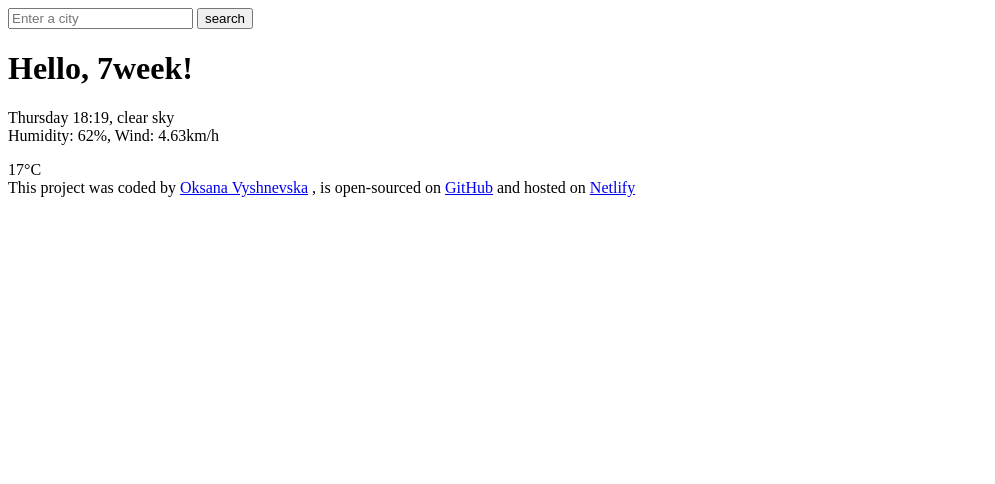
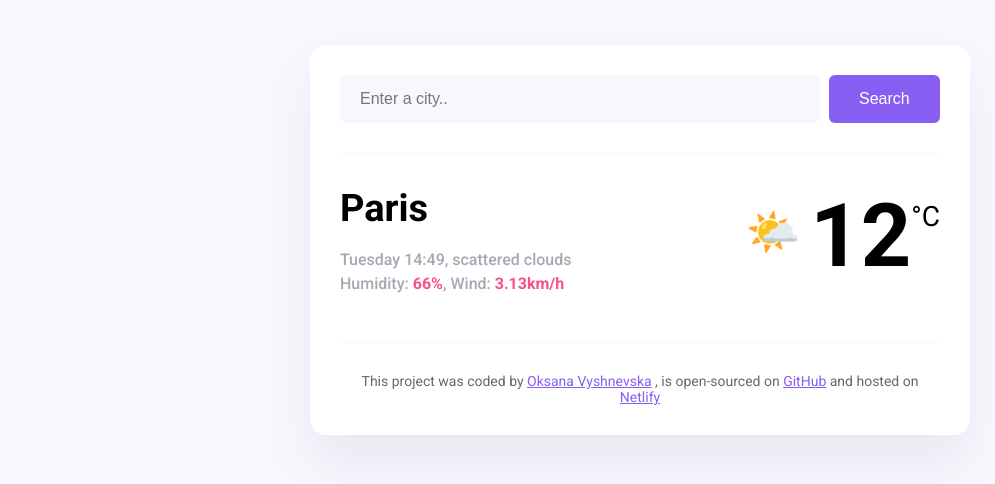
Before and after one commit to OksiVysh/7week, a plain HTML site: page index.html in a window 1280 px wide. Shown: the whole page, without its empty margins (0-995 px from the left). Drawn offline with Linux system fonts and the light colour scheme.

Commit message:
added css

```diff
--- a/index.html
+++ b/index.html
@@ -3,27 +3,54 @@
   <head>
     <meta charset="UTF-8" />
     <meta name="viewport" content="width=device-width, initial-scale=1.0" />
+    <link rel="stylesheet" href="src/index.css" />
+    <link
+      href="https://fonts.googleapis.com/css2?family=Roboto:ital,wght@0,100;0,300;0,400;0,500;0,700;0,900;1,100;1,300;1,400;1,500;1,700;1,900&display=swap"
+      rel="stylesheet"
+    />
     <title>Hello, 7week!</title>
   </head>
   <body>
+    <div class="weather-app">
       <header>
-      <form>
-        <input type="search" placeholder="Enter a city" required />
-        <input type="submit" value="search" />
+        <form class="search-form">
+          <input
+            type="search"
+            placeholder="Enter a city.."
+            required
+            class="search-form-input"
+          />
+          <input type="submit" value="Search" class="search-form-button" />
         </form>
       </header>
+      <main>
+        <div class="weather-app-data">
           <div>
-      <h1>Hello, 7week!</h1>
-      <p>Thursday 18:19, clear sky <br />Humidity: 62%, Wind: 4.63km/h</p>
+            <h1 class="weather-app-city">Paris</h1>
+            <p class="weather-app-details">
+              Tuesday 14:49, scattered clouds
+              <br />
+              Humidity: <strong>66%</strong>, Wind: <strong>3.13km/h</strong>
+            </p>
           </div>
-    <div>17°C</div>
-  </body>
+          <div class="weather-app-temperature-container">
+            <div class="weather-app-icon">🌤️</div>
+            <div class="weather-app-temperature">12</div>
+            <div class="weatehr-app-unit">°C</div>
+          </div>
+        </div>
+      </main>
+
       <footer>
         This project was coded by
-    <a href="https://github.com/OksiVysh" target="_blank">Oksana Vyshnevska</a>
+        <a href="https://github.com/OksiVysh" target="_blank"
+          >Oksana Vyshnevska</a
+        >
         , is open-sourced on
-    <a href="https://github.com/OksiVysh/7week" target="_blank"> GitHub</a> and
-    hosted on
+        <a href="https://github.com/OksiVysh/7week" target="_blank"> GitHub</a>
+        and hosted on
         <a href="https://meteo-7week.netlify.app/" target="_blank">Netlify</a>
       </footer>
+    </div>
+  </body>
 </html>
--- /dev/null
+++ b/src/index.css
@@ -0,0 +1,95 @@
+body {
+  background-color: #f9f7fe;
+  font-family: "Roboto", sans-serif;
+}
+
+a {
+  color: #885df1;
+}
+
+.weather-app {
+  background: white;
+  max-width: 600px;
+  margin: 45px auto;
+  box-shadow: 0 30px 50px rgba(65, 50, 100, 0.08);
+  border-radius: 16px;
+  padding: 30px;
+}
+
+header {
+  border-bottom: 1px solid #f9f7fe;
+  padding: 0 0 30px 0;
+}
+
+.search-form-input {
+  background-color: #f9f7fe;
+  border: none;
+  border-radius: 6px;
+  width: 80%;
+  font-size: 16px;
+  padding: 15px 20px;
+}
+
+.search-form-button {
+  background: #885df1;
+  padding: 15px 30px;
+  border: none;
+  font-size: 16px;
+  margin-left: 5px;
+  border-radius: 6px;
+  color: white;
+}
+
+main {
+  padding: 30px 0;
+}
+
+.weather-app-data {
+  display: flex;
+  justify-content: space-between;
+}
+
+.weather-app-city {
+  margin: 0;
+  font-size: 38px;
+  line-height: 48px;
+}
+
+.weather-app-details {
+  font-size: 16px;
+  color: rgba(39, 33, 66, 0.4);
+  line-height: 24px;
+  font-weight: 500;
+}
+
+.weather-app-details strong {
+  color: #f65282;
+}
+
+.weather-app-temperature-container {
+  display: flex;
+}
+
+.weather-app-icon {
+  font-size: 44px;
+  margin-top: 22px;
+}
+
+.weather-app-temperature {
+  font-size: 88px;
+  margin-left: 10px;
+  font-weight: bold;
+}
+
+.weatehr-app-unit {
+  margin-top: 16px;
+  font-size: 28px;
+}
+
+footer {
+  border-top: 1px solid #f9f7fe;
+  padding: 30px 0 0 0;
+  text-align: center;
+  font-size: 14px;
+  color: rgba(0, 0, 0, 0.6);
+}
```
Also changed, not shown: 1 other file. Lines whose indentation alone changed are shown as unchanged.
